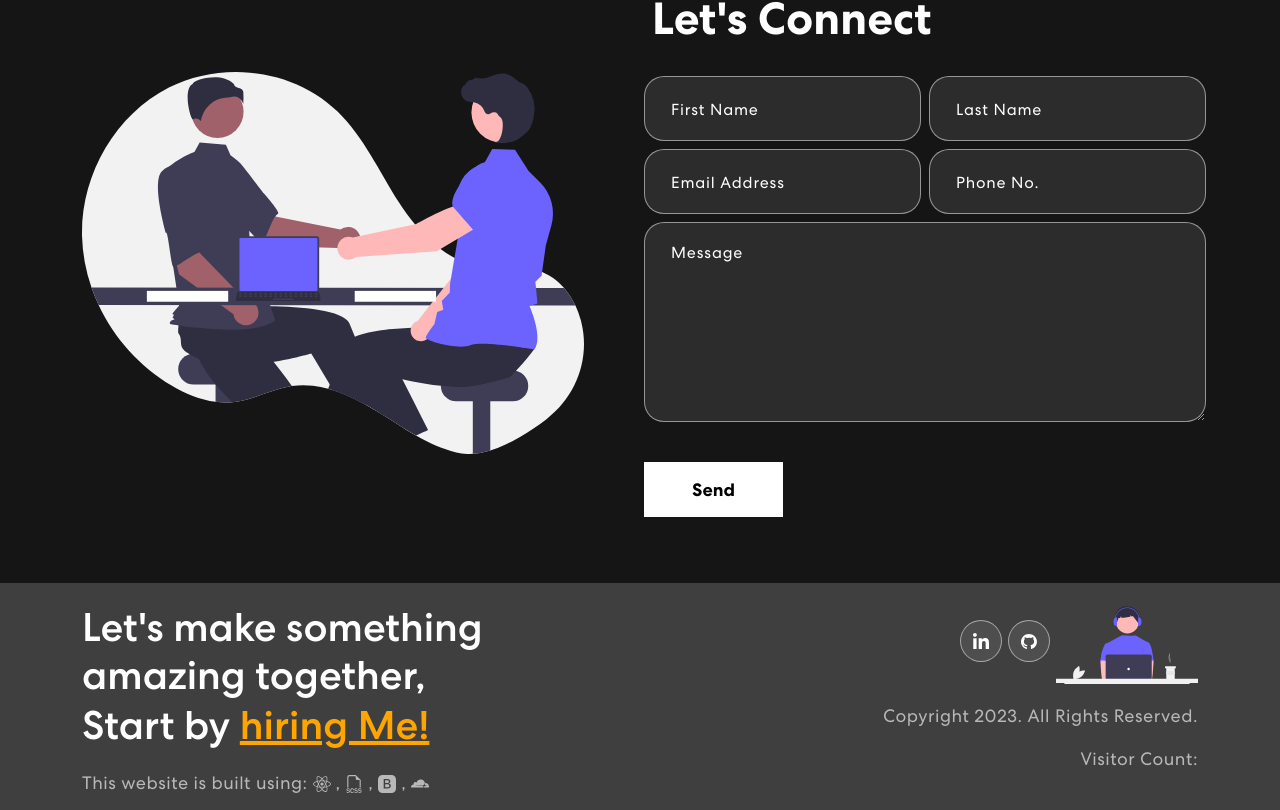
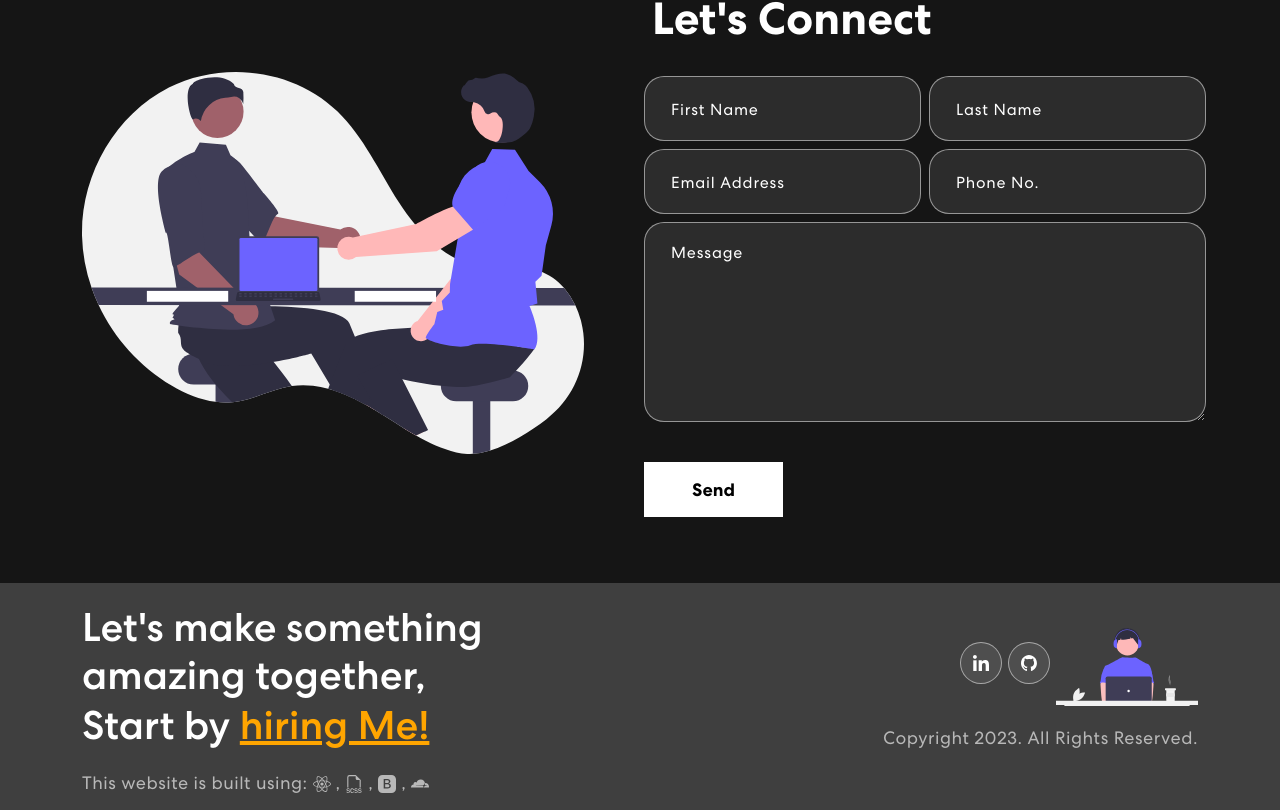
Before and after one commit to likhithharish/myPersonal_Portfolio_Website, a React (Create React App) app: page / in a window 1280 px wide. Shown: the part 3319-4129 px from the top of the page. Built offline with nearby package versions, Linux system fonts and the light colour scheme.

Commit message:
Visitor count removed

```diff
--- a/src/App.css
+++ b/src/App.css
@@ -237,6 +237,8 @@ nav.navbar .navbar-toggler[aria-expanded="true"] .navbar-toggler-icon:before {
 nav.navbar .navbar-toggler[aria-expanded="true"] .navbar-toggler-icon {
 	border-color: transparent;
 }
+
+
 
 /************ Banner Css ************/
 .banner {
--- a/src/components/Footer.js
+++ b/src/components/Footer.js
@@ -73,7 +73,6 @@ export const Footer = () => {
             <img src={coding} />
 
             <p>Copyright {new Date().getFullYear()}. All Rights Reserved.</p>
-            <p>Visitor Count: {visitorCount}</p>
           </Col>
         </Row>
       </Container>
--- a/src/components/NavBar.js
+++ b/src/components/NavBar.js
@@ -34,7 +34,7 @@ export const NavBar = () => {
     <Router>
       <Navbar expand="md" className={scrolled ? "scrolled" : ""}>
         <Container>
-          <Navbar.Brand href="/">
+          <Navbar.Brand href="/" id="title_name">
             <h1>Likhith.dev</h1>
           </Navbar.Brand>
           <Navbar.Toggle aria-controls="basic-navbar-nav">
```
